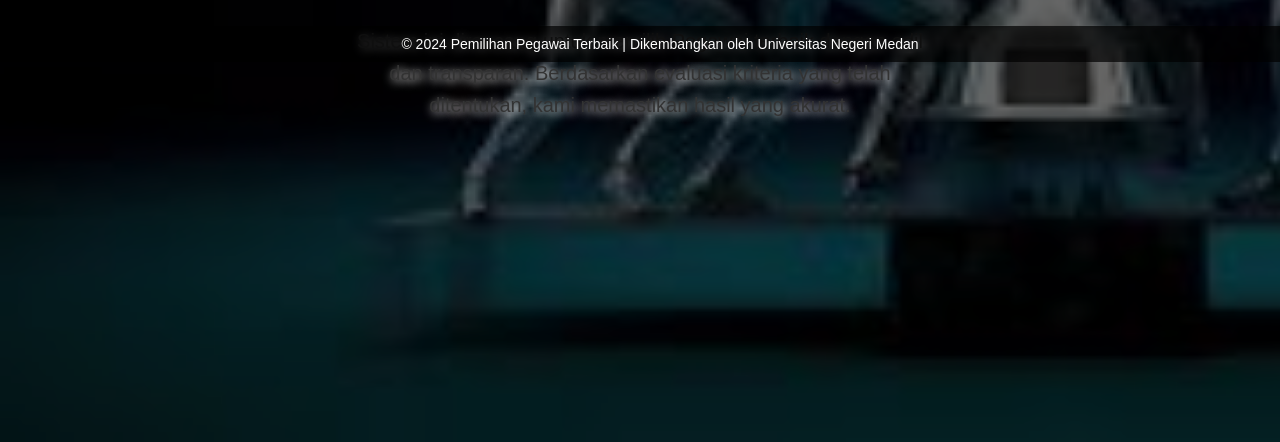
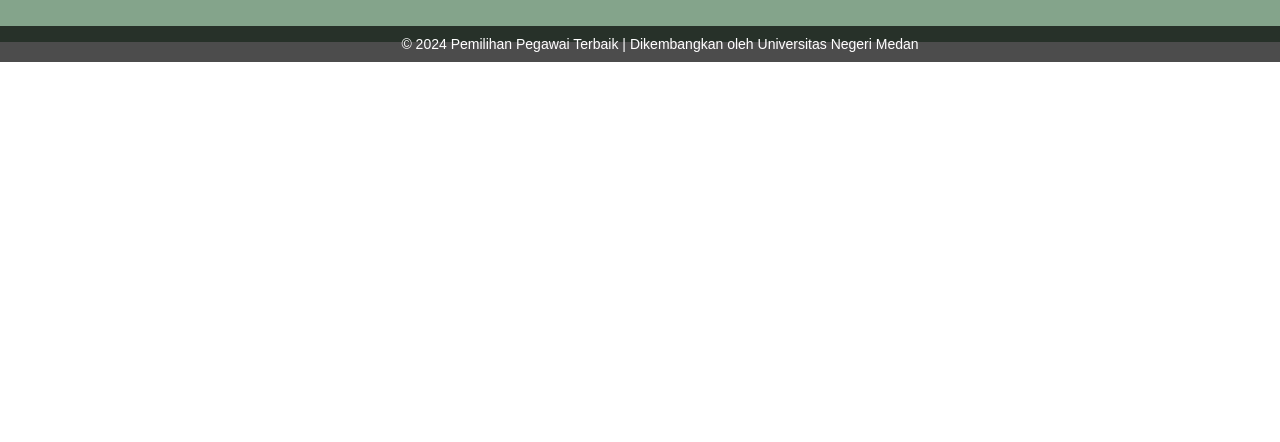
Before and after one commit to abdulhabibnasution/pemilihanpegawaiterbaik, a plain HTML site: page hasil_ranking.html in a window 1280 px wide. Shown: the part 738-1180 px from the top of the page. After the commit the page ends 800 px from the top, so only its background shows below. Drawn offline with Linux system fonts and the light colour scheme.

Commit message:
hasil_ranking.html

```diff
--- a/hasil_ranking.html
+++ b/hasil_ranking.html
@@ -63,13 +63,13 @@
     }
     /* Hero Section Styles */
     .hero {
-            height: 100vh;
+            height: 50vh;
             display: flex;
             flex-direction: column;
             justify-content: center;
             align-items: center;
             text-align: center;
-            background: rgba(0, 0, 0, 0.6);
+            background: rgb(132, 164, 139);
             padding: 20px;
         }
         .hero h1 {
```
